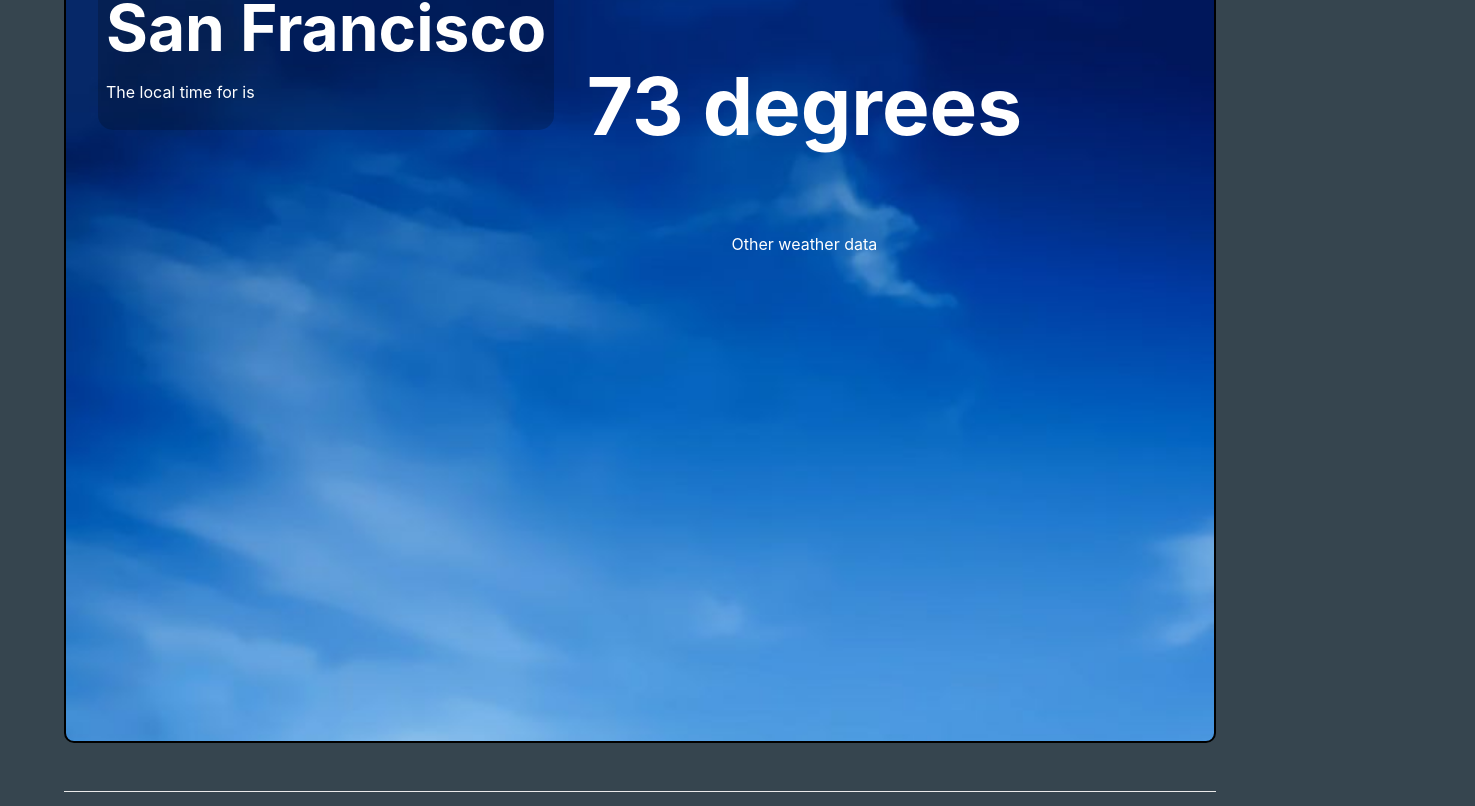
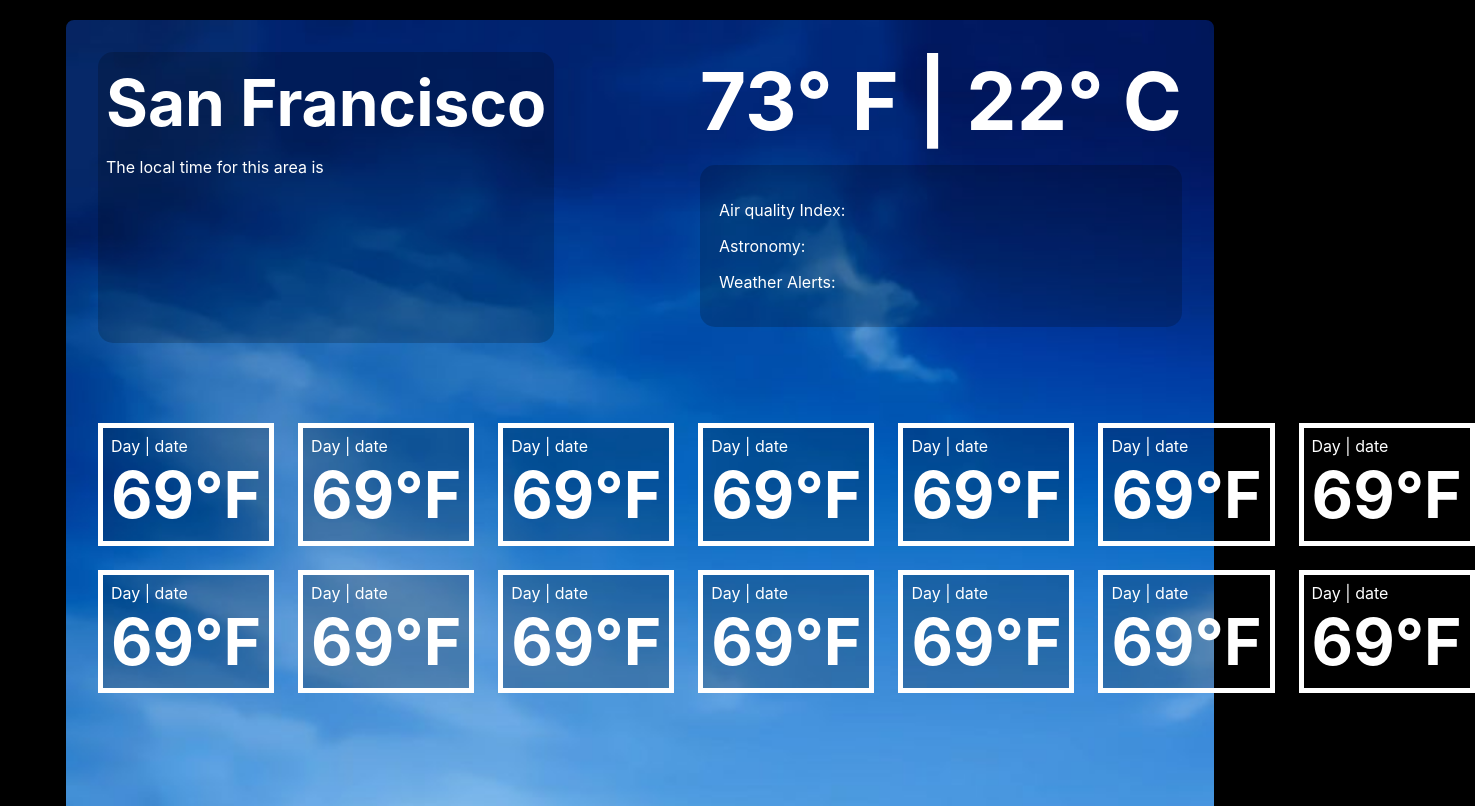
Before and after one commit to WesloTheWeb/weatherApp, a Next.js app: page / in a window 1280 px wide. Shown: the part 222-1028 px from the top of the page, 1475 px wide, since content can reach past the window. Built offline with nearby package versions, Linux system fonts and the light colour scheme; no server answers.

Commit message:
Updated the user interface with fields, added in a mock of what the forecast card will look like when data is out. Got rid of unused files. App is in stable state and ready to be branched off and to work with query and API calls

```diff
--- a/pages/index.js
+++ b/pages/index.js
@@ -12,7 +12,8 @@ export default function Home() {
         <link rel="icon" href="/favicon.ico" />
       </Head>
       <main>
-        <h1> Welcome to <span className="title">Weather App</span></h1>
+        <h1> Welcome to the <br /><span className="title">Weather App</span></h1>
+        <p className="instructions">To use, simply enter a location on the input below and click the button or press 'enter' and the field should populate.</p>
         <LocationInput />
         <Forecast />
         <Footer />
--- a/src/components/Footer/Footer.js
+++ b/src/components/Footer/Footer.js
@@ -1,14 +1,14 @@
 import React from 'react';
-import Image from 'next/image';
 import styles from './Footer.module.css';
 
 const Footer = (props) => {
     return (
         <footer className={styles.footer}>
-            Powered by{' '}
-            <span className={styles.logo}>
-                <Image src="/vercel.svg" alt="Vercel Logo" width={72} height={16} />
-            </span>
+            {
+                (new Date().getFullYear() == '2021') ?
+                    <span>Wesley Webster Copyright &copy; 2021. Powered by the <a href="https://www.weatherapi.com/" target="_blank" rel="noreferrer noopener">Weather API</a></span>
+                    : <span>Wesley Webster Copyright &copy; 2021 - {new Date().getFullYear()}. Powered by the Weather API </span>
+            }
         </footer>
     );
 };
--- a/src/components/Footer/Footer.module.css
+++ b/src/components/Footer/Footer.module.css
@@ -1,5 +1,6 @@
 .footer {
     display: flex;
+    color: var(--white);
     flex: 1;
     padding: 2rem 0;
     border-top: 1px solid #eaeaea;
@@ -7,9 +8,11 @@
     align-items: center;
   }
 
-  .footer a {
-    display: flex;
-    justify-content: center;
-    align-items: center;
-    flex-grow: 1;
-  }
+.footer a {
+  color: lightskyblue;
+}
+
+.footer a:hover {
+  color: cornflowerblue;
+  border-bottom: 1px solid orange;
+}
--- a/src/components/ForeCastCard/ForeCastCard.js
+++ b/src/components/ForeCastCard/ForeCastCard.js
@@ -1,18 +1,22 @@
 import React from 'react';
 import classes from './ForeCastCard.module.css';
 
-const { forecastCard, cityBlock, weatherBlock } = classes;
+const { forecastCard, cityBlock, weatherBlock, weatherBlockDetails } = classes;
 
 const ForeCastCard = ({ city, currentWeather, timeZone }) => {
     return (
         <div className={forecastCard}>
             <section className={cityBlock}>
                 <h2>San Francisco</h2>
-                <p>The local time for {city} is {timeZone}</p>
+                <p>The local time for this area is {timeZone}</p>
             </section>
             <section className={weatherBlock}>
-                <h3>73 degrees</h3>
-                <p>Other weather data</p>
+                <h3>73° F | 22° C  </h3>
+                <div className={weatherBlockDetails}>
+                    <p>Air quality Index:</p>
+                    <p>Astronomy:</p>
+                    <p>Weather Alerts:</p>
+                </div>
             </section>
             {/* <h2>{city}</h2>
             <h3>{currentWeather}</h3> */}
--- a/src/components/ForeCastCard/ForeCastCard.module.css
+++ b/src/components/ForeCastCard/ForeCastCard.module.css
@@ -1,4 +1,6 @@
 .forecastCard {
+    display: flex;
+    justify-content: space-between;
     position: relative;
     margin: 0 auto;
     text-align: center;
@@ -14,7 +16,6 @@
 }
 
 .cityBlock {
-    position: absolute;
     background-color: rgba(0, 0, 0, 0.2);
     text-align: left;
     padding: .75rem .5rem;
@@ -23,10 +24,17 @@
 }
 
 .weatherBlock {
-    position: absolute;
-    right: 10rem;
+    text-align: left;
 }
 
 .weatherBlock h3 {
     font-size: 5rem;
+    margin: 0;
 }
+
+.weatherBlockDetails {
+    background-color: rgba(0, 0, 0, 0.2);
+    border-radius: 15px;
+    padding: 1.2rem;
+    margin: 1rem 0;
+}
--- /dev/null
+++ b/src/components/UpcomingForceCastCard/UpcomingForeCastCard.js
@@ -0,0 +1,16 @@
+import React from 'react';
+import classes from './UpcomingForeCastCard.module.css';
+
+const { CardContainer } = classes;
+
+const UpcomingForeCastCard = ({temperature, day}) => {
+    return (
+        <div className={CardContainer}>
+            <label>Day | date</label>
+            <h2>69°F</h2>
+        </div>
+    );
+};
+
+
+export default UpcomingForeCastCard;
--- /dev/null
+++ b/src/components/UpcomingForceCastCard/UpcomingForeCastCard.module.css
@@ -0,0 +1,13 @@
+.CardContainer {
+    position: relative;
+    background-color: rgba(0, 0, 0, 0.2);
+    color: var(--white);
+    border: #FFF solid 5px;
+    padding: .5rem;
+    margin: 0 auto;
+}
+
+.CardContainer h2 {
+    font-size: 4rem;
+    margin: 0;
+}
--- a/src/containers/ForeCast/ForeCast.js
+++ b/src/containers/ForeCast/ForeCast.js
@@ -1,8 +1,9 @@
 import React, { useEffect } from 'react';
 import classes from './ForeCast.module.css';
 import ForeCastCard from '../../components/ForecastCard/ForecastCard';
+import UpcomingForeCastCard from '../../components/UpcomingForceCastCard/UpcomingForeCastCard';
 
-const { forecastContainer } = classes;
+const { forecastContainer, upcomingGrid } = classes;
 
 const Forecast = (props) => {
 
@@ -10,18 +11,35 @@ const Forecast = (props) => {
         apiKey: process.env.REACT_APP_WEATHER_KEY,
         baseURL: "http://api.weatherapi.com/v1/",
         q: 53222,
-     }
+    }
     const currentWeather = `${params.baseURL}current.json?key=${params.apiKey}&q="San%20Francisco"&aqi=no`;
-
+    const forecastWeather = `${params.baseURL}forecast.json?key=${params.apiKey}&q="San%20Francisco"&aqi=no`;
     useEffect(() => {
-        fetch(currentWeather)
-            .then( res => res.json())
+        fetch(forecastWeather)
+            .then(res => res.json())
             .then(result => console.log(result))
     });
 
     return (
         <section className={forecastContainer}>
             <ForeCastCard />
+            <div className={upcomingGrid}>
+                <UpcomingForeCastCard />
+                <UpcomingForeCastCard />
+                <UpcomingForeCastCard />
+                <UpcomingForeCastCard />
+                <UpcomingForeCastCard />
+                <UpcomingForeCastCard />
+                <UpcomingForeCastCard />
+                <UpcomingForeCastCard />
+                <UpcomingForeCastCard />
+                <UpcomingForeCastCard />
+                <UpcomingForeCastCard />
+                <UpcomingForeCastCard />
+                <UpcomingForeCastCard />
+                <UpcomingForeCastCard />
+
+            </div>
         </section>
     );
 };
--- a/src/containers/ForeCast/ForeCast.module.css
+++ b/src/containers/ForeCast/ForeCast.module.css
@@ -1,6 +1,5 @@
 .forecastContainer {
     background-image: url('../../../public/images/daytime-background.jpg');
-    /* background-image: linear-gradient( to bottom, rgba(0, 0, 0, 0.2), rgba(0, 0, 0, 0.75)); */
     background-repeat: no-repeat;
     background-size: cover;
     min-height: 100vh;
@@ -9,3 +8,10 @@
     padding: 2rem;
     border-radius: 10px;
 }
+
+.upcomingGrid {
+    display: grid;
+    grid-template-columns: repeat(7, 1fr);
+    grid-gap: 1.5rem;
+    margin-top: 5rem;
+}
--- a/styles/globals.css
+++ b/styles/globals.css
@@ -1,10 +1,13 @@
 :root {
   --white: #FFF;
+  --fontColor: #FFF;
+  --backgroundColor: #000;
 }
 
 html,
 body {
-  background-color: #36454f;
+  background-color: var(--backgroundColor);
+  color: var(--fontColor);
   padding: 0;
   margin: 0 2rem;
   font-family: -apple-system, BlinkMacSystemFont, Segoe UI, Roboto, Oxygen,
@@ -25,6 +28,11 @@ a {
 }
 
 h1 {
+  color: var(--white);
+  text-align: center;
+}
+
+.instructions {
   text-align: center;
 }
 
```
Also changed, not shown: public/vercel.svg (deleted).
